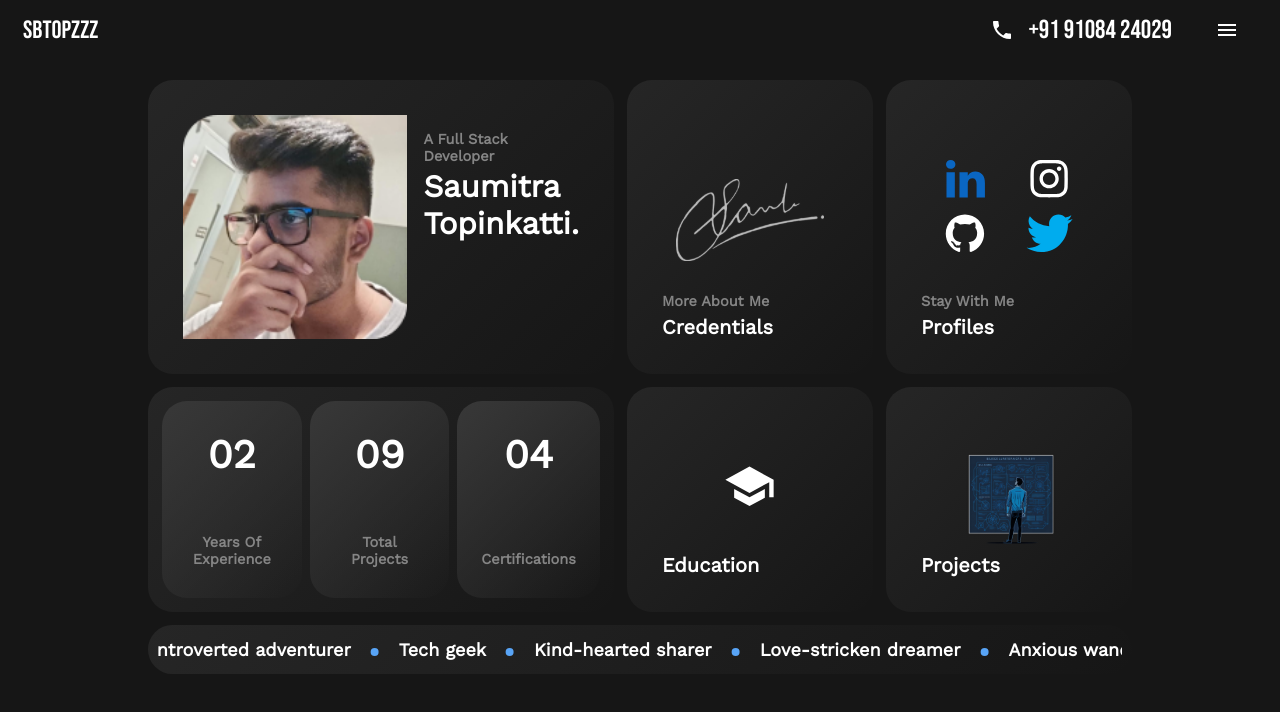
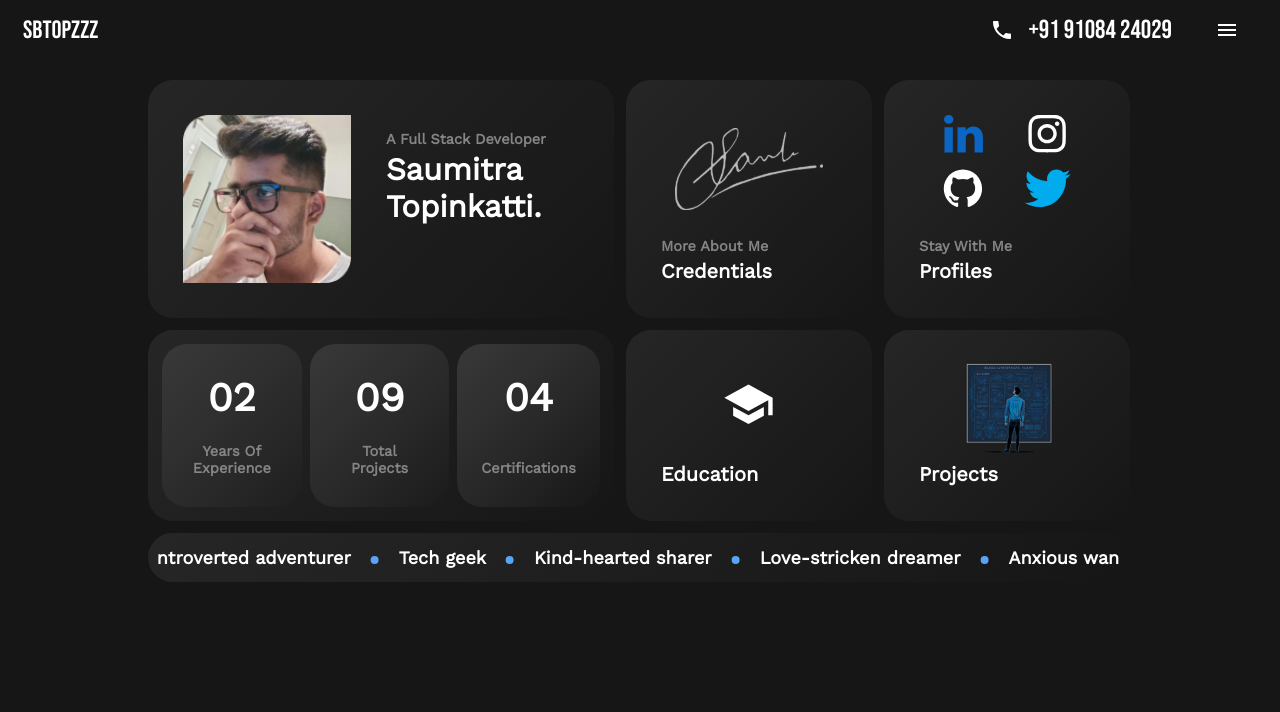
Before and after one commit to SBTopZZZ-LG/react-portfolio, a React (Create React App) app: page / in a window 1280 px wide. Shown: the top 712 px of the page. Built offline with nearby package versions, Linux system fonts and the light colour scheme.

Commit message:
fix: absolute row sizing

```diff
--- a/src/Pages/HomePage.jsx
+++ b/src/Pages/HomePage.jsx
@@ -8,8 +8,6 @@ import EducationCard from "./HomePageComponents/EducationCard";
 import ProjectsCard from "./HomePageComponents/ProjectsCard";
 import MarqueeCard from "./HomePageComponents/MarqueeCard";
 
-import { VGap } from "../Components/Gap";
-
 const HomePage = () => {
 	return (
 		<div style={{
@@ -17,16 +15,13 @@ const HomePage = () => {
 			justifyContent: "center",
 			width: "100%",
 		}}>
-			<div style={{
-				width: "76.875%",
-				maxWidth: "984px",
-			}}>
+			<div style={{ width: "984px" }}>
 				<div style={{
 					display: "grid",
 					gridTemplateColumns: "47.35% 25% 25%",
-					gridTemplateRows: "55.47% 42.52%",
-					columnGap: "13px",
-					rowGap: "13px",
+					gridTemplateRows: "238px 191px 60px",
+					columnGap: "12px",
+					rowGap: "12px",
 				}}>
 					<IdentityCard key="identity-card" />
 					<AboutMeCard key="about-me-card" />
@@ -38,13 +33,9 @@ const HomePage = () => {
 
 					<MarqueeCard
 						key="marquee-card"
-						style={{
-							gridColumn: "1 / 4",
-						}}
+						style={{ gridColumn: "1 / 4" }}
 					/>
 				</div>
-				<VGap gap={15} />
-
 			</div>
 		</div>
 	);
```
